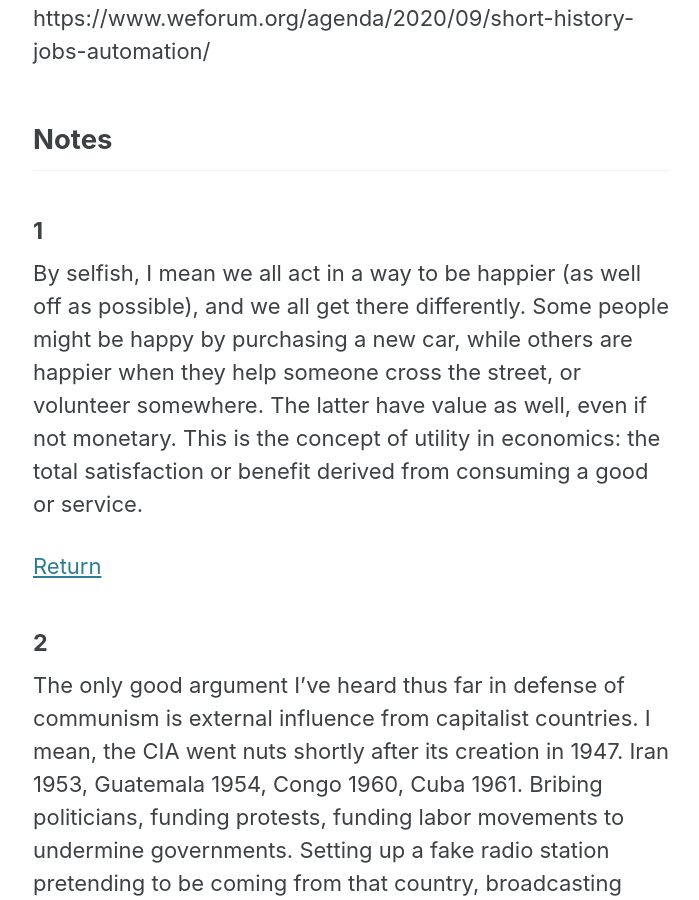
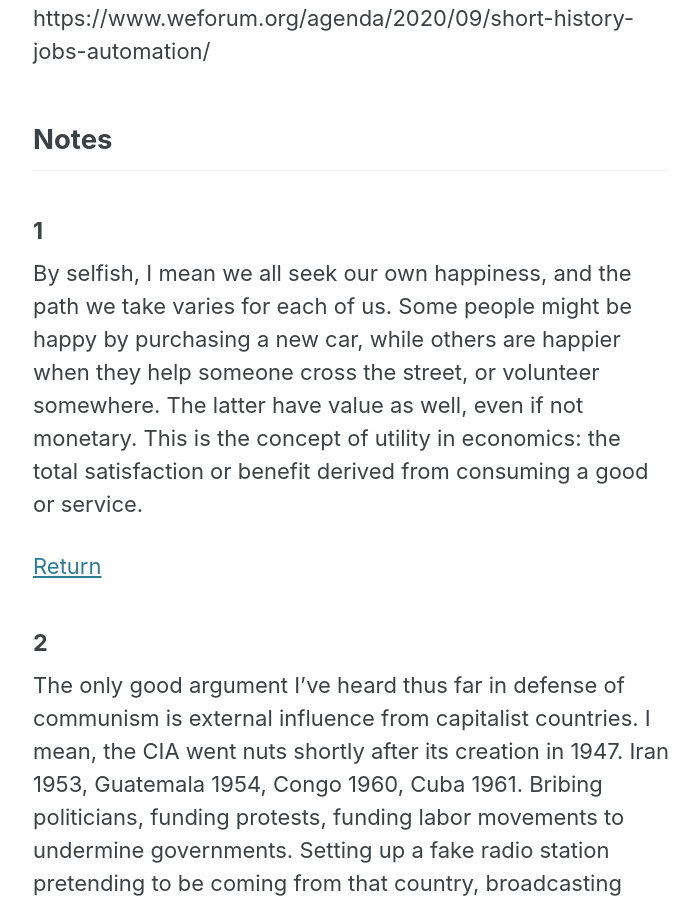
Before and after one commit to andreigue/andreigue.github.io, a Jekyll site: the page built from _posts/2024-09-30-naked-econ.md, in a window 1280 px wide and 900 px high, scrolled down 13001 px. Shown: the whole window, without its empty margins (289-988 px from the left). Built offline with Jekyll 4.4.1, drawn with Linux system fonts in a browser that asks for light colours; cached includes are drawn as plain includes; nearby versions of some CDN libraries; some of the changed text lies outside the part shown.

Commit message:
Change date

```diff
--- a/_posts/2024-06-30-naked-econ.md
+++ b/_posts/2024-09-30-naked-econ.md
@@ -147,7 +147,7 @@ https://www.weforum.org/agenda/2020/09/short-history-jobs-automation/
 
 #### 1
 
-By selfish, I mean we all act in a way to be happier (as well off as possible), and we all get there differently. Some people might be happy by purchasing a new car, while others are happier when they help someone cross the street, or volunteer somewhere. The latter have value as well, even if not monetary. This is the concept of utility in economics: the total satisfaction or benefit derived from consuming a good or service.
+By selfish, I mean we all seek our own happiness, and the path we take varies for each of us. Some people might be happy by purchasing a new car, while others are happier when they help someone cross the street, or volunteer somewhere. The latter have value as well, even if not monetary. This is the concept of utility in economics: the total satisfaction or benefit derived from consuming a good or service.
 
 [Return](#chapter-1-the-power-of-markets)
 
```
Also changed, not shown: other parts of _posts/2024-09-30-naked-econ.md (+1 -1 lines).
